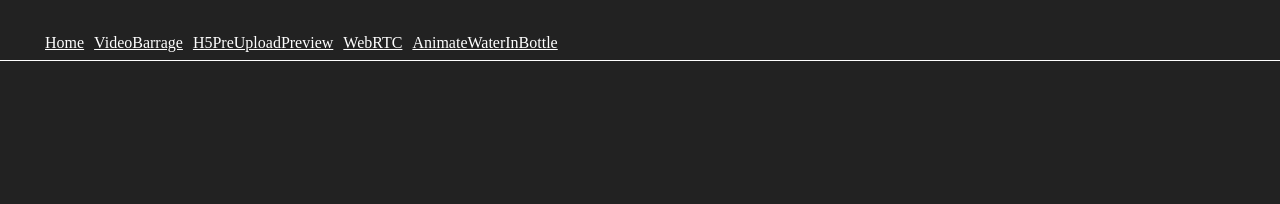
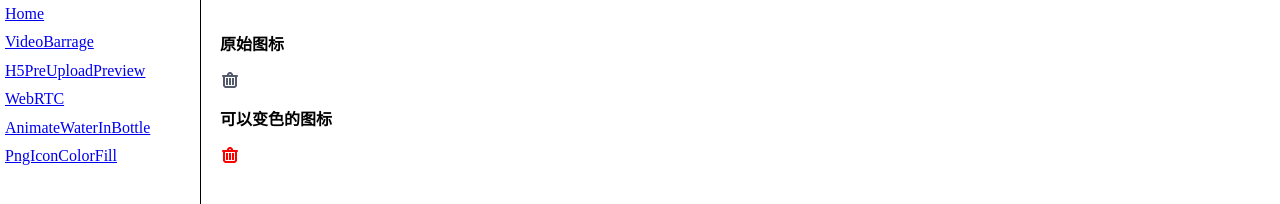
Before and after one commit to 52css/effect, a React app: page /#/png-icon-color-fill in a window 1280 px wide. Shown: the top 204 px of the page. Built offline with nearby package versions, Linux system fonts and the light colour scheme.

Commit message:
提交 png着色

```diff
--- a/src/components/AnimateWaterInBottle/index.less
+++ b/src/components/AnimateWaterInBottle/index.less
@@ -4,12 +4,13 @@
  * @Email:  weijie@rongyi.com
  * @Filename: index.less
  * @Last modified by:   weijie
- * @Last modified time: 2017-09-18T09:41:51+08:00
+ * @Last modified time: 2017-09-18T11:00:10+08:00
  */
  body {
-     background-color: #000;
+    //  background-color: #000;
  }
  .bottle-wrap {
+   background-color: #000;
      width: 524px;
      height: 1438px;
      position: relative;
--- /dev/null
+++ b/src/components/PngIconColorFill/index.js
@@ -0,0 +1,39 @@
+/**
+ * @Author: weijie
+ * @Date:   2017-09-18T10:49:52+08:00
+ * @Email:  weijie@rongyi.com
+ * @Filename: index.js
+ * @Last modified by:   weijie
+ * @Last modified time: 2017-09-18T13:40:30+08:00
+ */
+
+ import './index.less';
+
+ import React, {Component} from 'react';
+
+
+ class PngIconColorFillComponent extends Component {
+   constructor(props) {
+     super(props);
+     this.state = {}
+   }
+
+   componentDidMount() {}
+
+   componentWillUnmount() {}
+
+   render() {
+     let { color } = this.props,
+       iconStyle = {
+         filter: 'drop-shadow(20px 0 ' + color + ')'
+       };
+
+     return (
+       <div className="cp-png-icon-color-fill">
+         <i className="icon"><i className="icon icon-del" style={iconStyle}></i></i>
+       </div>
+     );
+   }
+ }
+
+ export default PngIconColorFillComponent;
--- /dev/null
+++ b/src/components/PngIconColorFill/index.less
@@ -0,0 +1,19 @@
+/**
+ * @Author: weijie
+ * @Date:   2017-09-18T10:52:30+08:00
+ * @Email:  weijie@rongyi.com
+ * @Filename: index.less
+ * @Last modified by:   weijie
+ * @Last modified time: 2017-09-18T10:53:53+08:00
+ */
+
+
+.cp-png-icon-color-fill {
+  .icon {
+    .icon {
+      position: relative;
+      left: -20px;
+      border-right: 20px solid transparent;
+    }
+  }
+}
--- a/src/containers/Header.js
+++ b/src/containers/Header.js
@@ -4,7 +4,7 @@
  * @Email:  weijie@rongyi.com
  * @Filename: Header.js
  * @Last modified by:   weijie
- * @Last modified time: 2017-09-18T09:43:46+08:00
+ * @Last modified time: 2017-09-18T10:44:53+08:00
  */
 
 
@@ -24,6 +24,7 @@
          <li><Link to='/h5-preUpload-preview'>H5PreUploadPreview</Link></li>
          <li><Link to='/webrtc'>WebRTC</Link></li>
          <li><Link to='/animate-water-in-bottle'>AnimateWaterInBottle</Link></li>
+         <li><Link to='/png-icon-color-fill'>PngIconColorFill</Link></li>
        </ul>
      </nav>
    </header>
--- a/src/containers/Main.js
+++ b/src/containers/Main.js
@@ -4,7 +4,7 @@
  * @Email:  weijie@rongyi.com
  * @Filename: Main.js
  * @Last modified by:   weijie
- * @Last modified time: 2017-09-18T09:43:56+08:00
+ * @Last modified time: 2017-09-18T10:45:34+08:00
  */
 
 
@@ -16,6 +16,7 @@
  import VideoBarrage from 'containers/VideoBarrage'
  import WebRTC from 'containers/WebRTC'
  import AnimateWaterInBottle from 'containers/AnimateWaterInBottle'
+ import PngIconColorFill from 'containers/PngIconColorFill'
 
  // The Main component renders one of the three provided
  // Routes (provided that one matches). Both the /roster
@@ -30,6 +31,7 @@
        <Route path='/video-barrage' component={VideoBarrage}/>
        <Route path='/webrtc' component={WebRTC}/>
        <Route path='/animate-water-in-bottle' component={AnimateWaterInBottle}/>
+       <Route path='/png-icon-color-fill' component={PngIconColorFill}/>
      </Switch>
    </main>
  )
--- /dev/null
+++ b/src/containers/PngIconColorFill/index.js
@@ -0,0 +1,40 @@
+/**
+ * @Author: weijie
+ * @Date:   2017-09-18T10:45:52+08:00
+ * @Email:  weijie@rongyi.com
+ * @Filename: index.js
+ * @Last modified by:   weijie
+ * @Last modified time: 2017-09-18T13:40:13+08:00
+ */
+
+
+
+ import React, {Component} from 'react';
+ import PngIconColorFill from 'components/PngIconColorFill';
+
+ import './index.less';
+
+
+ class PngIconColorFillComponent extends Component {
+   constructor(props) {
+     super(props);
+     this.state = {}
+   }
+
+   componentDidMount() {}
+
+   componentWillUnmount() {}
+
+   render() {
+     return (
+       <div className="pg-png-icon-color-fill">
+         <p><strong>原始图标</strong></p>
+         <i className="icon icon-del"></i>
+         <p><strong>可以变色的图标</strong></p>
+         <PngIconColorFill color={'red'} />
+       </div>
+     );
+   }
+ }
+
+ export default PngIconColorFillComponent;
--- /dev/null
+++ b/src/containers/PngIconColorFill/index.less
@@ -0,0 +1,21 @@
+/**
+ * @Author: weijie
+ * @Date:   2017-09-18T10:56:38+08:00
+ * @Email:  weijie@rongyi.com
+ * @Filename: index.less
+ * @Last modified by:   weijie
+ * @Last modified time: 2017-09-18T13:39:53+08:00
+ */
+
+
+
+.pg-png-icon-color-fill {
+  .icon {
+    display: inline-block;
+    width: 20px; height: 20px;
+    overflow: hidden;
+  }
+  .icon-del {
+    background: url(./images/delete.png) no-repeat center;
+  }
+}
--- a/src/styles/App.css
+++ b/src/styles/App.css
@@ -4,15 +4,15 @@
  * @Email:  weijie@rongyi.com
  * @Filename: App.css
  * @Last modified by:   weijie
- * @Last modified time: 2017-09-15T13:47:53+08:00
+ * @Last modified time: 2017-09-18T13:38:09+08:00
  */
 
 
 
 /* Base Application Styles */
 body {
-  color: #fff;
-  background: #222;
+  /*color: #fff;*/
+  /*background: #222;*/
 }
 
 .clearfix::after {
@@ -22,20 +22,31 @@ body {
 }
 
 .page-header {
-  height: 44px;
-  line-height: 44px;
-  border-bottom: 1px solid #fff;
+  position: fixed;
+  top: 0;
+  left: 0;
+  bottom: 0;
+  width: 200px;
+  overflow: auto;
+  border-right: 1px solid #000;
+}
+.page-header ul {
+  margin: 0;
+  padding: 0;
 }
 .page-header li {
-  float: left;
   list-style: none;
 }
 .page-header li a {
-  float: left;
-  color: #fff;
   padding: 5px;
+  display: block;
 }
 
 .page-main {
   padding: 20px;
+  position: absolute;
+  top: 0;
+  left: 200px;
+  bottom: 0;
+  right: 0;
 }
```
Also changed, not shown: dist/assets/app.js, src/containers/PngIconColorFill/images/delete.png (added), 2 other files.
